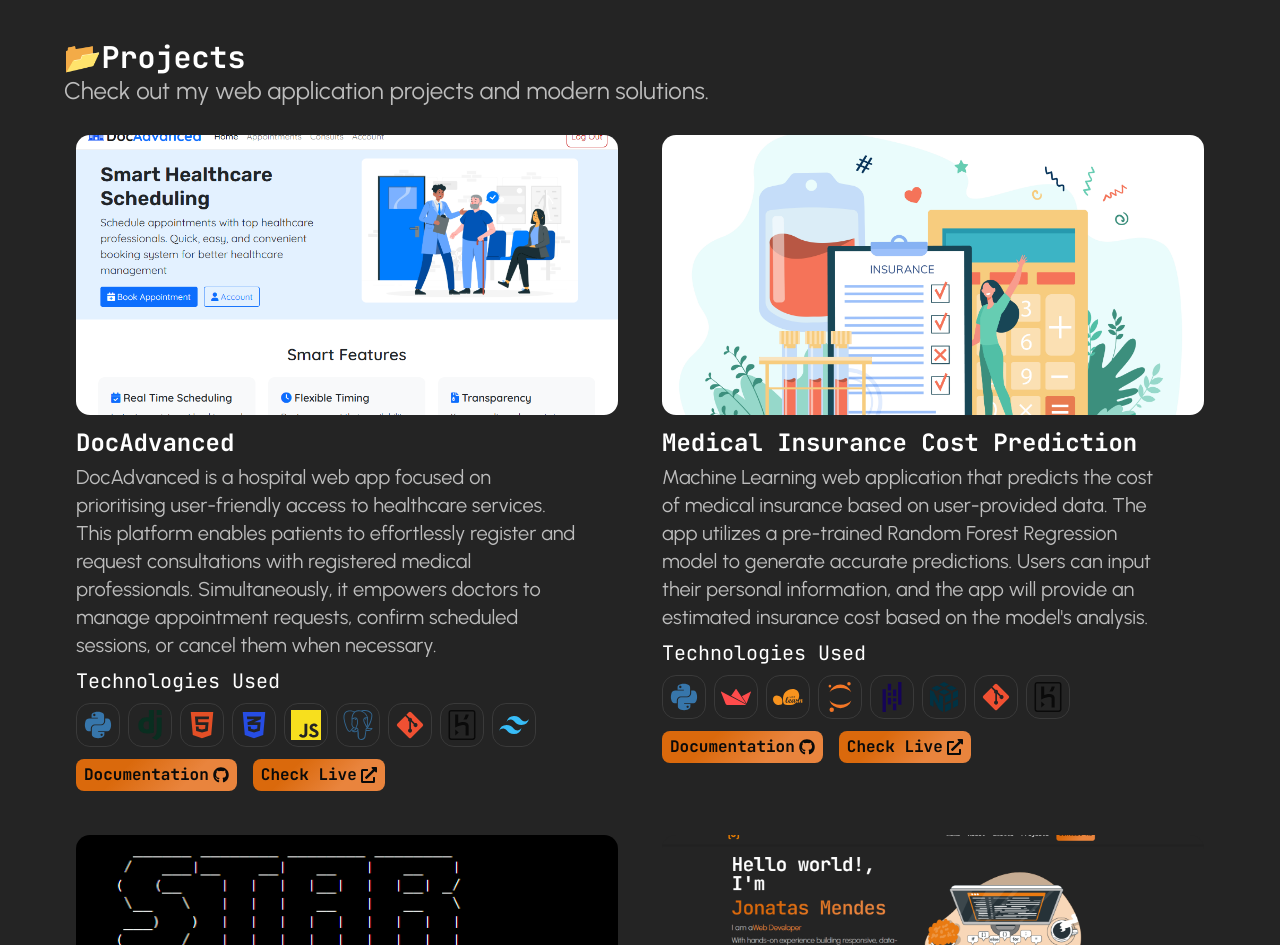
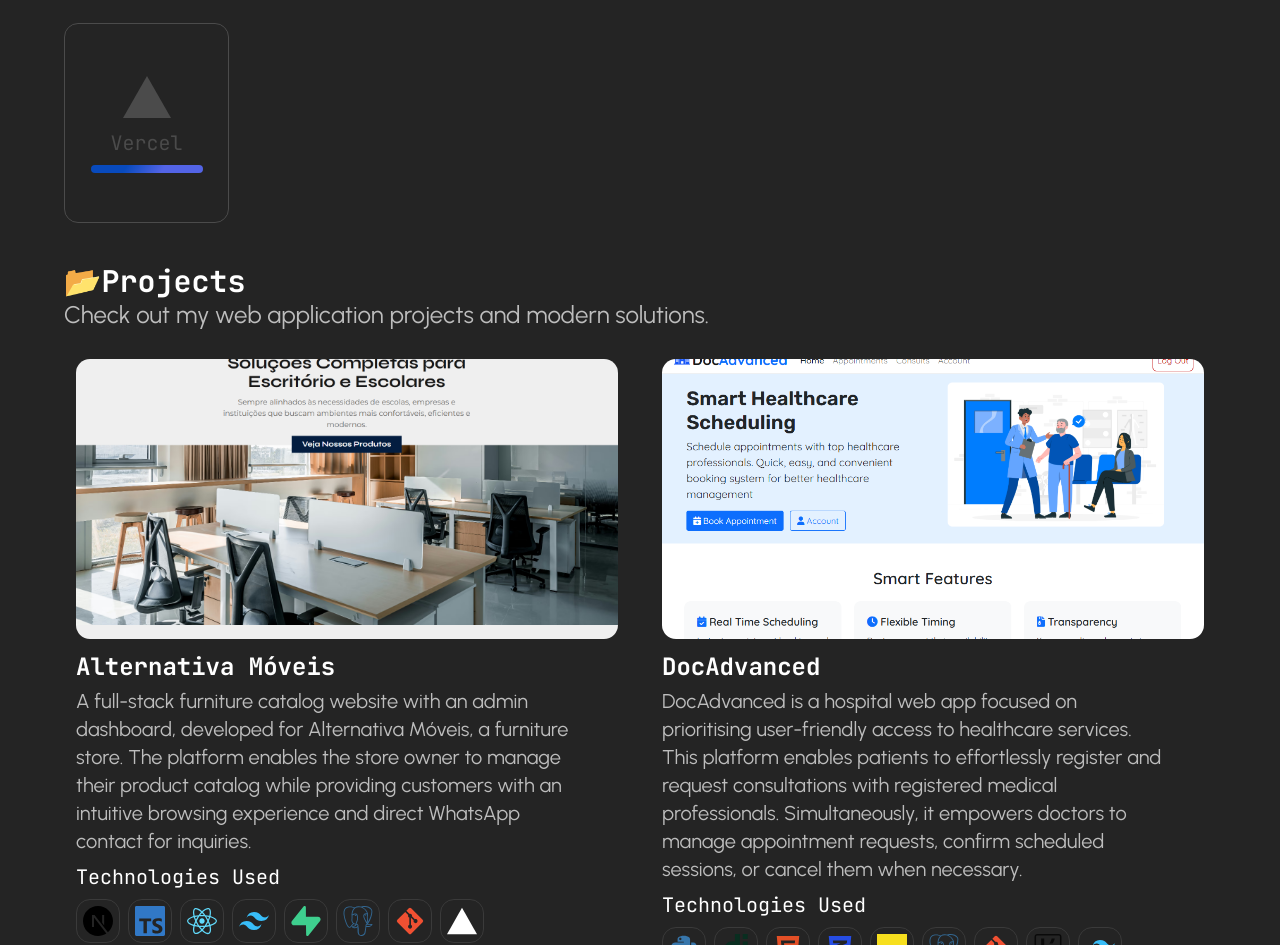
Before and after one commit to Jonatas-01/personal-portfolio, a React (Vite) app: page / in a window 1280 px wide. Shown: the part 1847-2792 px from the top of the page. Built offline with nearby package versions, Linux system fonts and the light colour scheme.

Commit message:
feat: Add new project and it skills

```diff
--- a/src/components/Projects/TechCard.tsx
+++ b/src/components/Projects/TechCard.tsx
@@ -1,5 +1,5 @@
 import { FaPython, FaReact, FaCss3Alt, FaHtml5, FaGitAlt, FaQuestion } from "react-icons/fa";
-import { SiTypescript, SiJavascript, SiPostgresql, SiPandas, SiGooglesheets, SiVite, SiDjango, SiTailwindcss, SiNumpy, SiHeroku, SiStreamlit, SiJupyter, SiScikitlearn } from "react-icons/si";
+import { SiTypescript, SiJavascript, SiPostgresql, SiPandas, SiGooglesheets, SiVite, SiDjango, SiTailwindcss, SiNumpy, SiHeroku, SiStreamlit, SiJupyter, SiScikitlearn, SiNextdotjs, SiSupabase, SiVercel } from "react-icons/si";
 
 export default function TechCard({ tech }: { tech: string }) {
     switch (tech) {
@@ -39,6 +39,12 @@
             return <div className="text-3xl border rounded-xl w-11 h-11 flex items-center justify-center tech-card"><SiGooglesheets className="googlesheets-color"/></div>;
         case 'Vite':
             return <div className="text-3xl border rounded-xl w-11 h-11 flex items-center justify-center tech-card"><SiVite className="vite-color"/></div>;
+        case 'Next.js':
+            return <div className="text-3xl border rounded-xl w-11 h-11 flex items-center justify-center tech-card"><SiNextdotjs className="nextjs-color"/></div>;
+        case 'Supabase':
+            return <div className="text-3xl border rounded-xl w-11 h-11 flex items-center justify-center tech-card"><SiSupabase className="supabase-color"/></div>;
+        case 'Vercel':
+            return <div className="text-3xl border rounded-xl w-11 h-11 flex items-center justify-center tech-card"><SiVercel className="vercel-color"/></div>;
         default:
             return <div className="text-3xl border rounded-xl w-11 h-11 flex items-center justify-center tech-card"><FaQuestion className="paragraph-color"/></div>;
     }
--- a/src/components/Projects/data/projectsData.ts
+++ b/src/components/Projects/data/projectsData.ts
@@ -2,6 +2,7 @@
 import InsurancePredictImg from "@/assets/images/projects-img/InsurancePredict.jpg";
 import StarSchoolImg from "@/assets/images/projects-img/StarSchool.png";
 import PortfolioImg from "@/assets/images/projects-img/Portfolio.png";
+import AlternativaMoveis from "@/assets/images/projects-img/AlternativaMoveis.png";
 
 export interface Projects {
     id: number;
@@ -17,6 +18,26 @@
 export const projectsData: Projects[] = [
     {
         id: 1,
+        image: AlternativaMoveis,
+        imageAlt: "Alternativa Moveis Project Screenshot",
+        title: "Alternativa Móveis",
+        description:
+            "A full-stack furniture catalog website with an admin dashboard, developed for Alternativa Móveis, a furniture store. The platform enables the store owner to manage their product catalog while providing customers with an intuitive browsing experience and direct WhatsApp contact for inquiries.",
+        technologies: [
+            "Next.js",
+            "TypeScript",
+            "React",
+            "Tailwind",
+            "Supabase",
+            "PostgreSQL",
+            "Git",
+            "Vercel",
+        ],
+        documentationLink: "https://github.com/Jonatas-01/alternativa-moveis",
+        liveLink: "https://www.alternativamoveis.com.br/",
+    },
+    {
+        id: 2,
         image: DocAdvancedImg,
         imageAlt: "DocAdvanced Project Screenshot",
         title: "DocAdvanced",
@@ -37,7 +58,7 @@
         liveLink: "https://doc-advanced-c1ddb943acbd.herokuapp.com/",
     },
     {
-        id: 2,
+        id: 3,
         image: InsurancePredictImg,
         imageAlt: "Insurance Cost Prediction Project Screenshot",
         title: "Medical Insurance Cost Prediction",
@@ -58,16 +79,6 @@
         liveLink: "https://insurance-predict-4eed0585c61b.herokuapp.com/",
     },
     {
-        id: 3,
-        image: StarSchoolImg,
-        imageAlt: "Star School Project Screenshot",
-        title: "Star School",
-        description:
-            "The Star School is a software application designed to help schools manage their students. It provides a terminal design with easy access and intuitive usability. All pages have clear instructions on how to navigate through the system.",
-        technologies: ["Python", "GoogleSheets API", "Git", "Heroku"],
-        documentationLink: "https://github.com/Jonatas-01/Star-School",
-    },
-    {
         id: 4,
         image: PortfolioImg,
         imageAlt: "Portfolio Project Screenshot",
@@ -84,6 +95,16 @@
             "Git",
         ],
         documentationLink: "https://github.com/Jonatas-01/personal-portfolio",
-        liveLink: "https://jonatas-dev.vercel.app/"
+        liveLink: "https://jonatas-dev.vercel.app/",
+    },
+    {
+        id: 5,
+        image: StarSchoolImg,
+        imageAlt: "Star School Project Screenshot",
+        title: "Star School",
+        description:
+            "The Star School is a software application designed to help schools manage their students. It provides a terminal design with easy access and intuitive usability. All pages have clear instructions on how to navigate through the system.",
+        technologies: ["Python", "GoogleSheets API", "Git", "Heroku"],
+        documentationLink: "https://github.com/Jonatas-01/Star-School",
     },
 ];
--- a/src/components/Skills/SkillsCards.tsx
+++ b/src/components/Skills/SkillsCards.tsx
@@ -1,5 +1,5 @@
 import { FaPython, FaReact, FaCss3Alt, FaHtml5, FaGitAlt } from "react-icons/fa";
-import { SiTypescript, SiJavascript, SiPostgresql, SiPandas, SiVite, SiDjango, SiTailwindcss, SiNumpy, SiHeroku, SiScikitlearn, SiStreamlit } from "react-icons/si";
+import { SiTypescript, SiJavascript, SiPostgresql, SiPandas, SiVite, SiDjango, SiTailwindcss, SiNumpy, SiHeroku, SiScikitlearn, SiStreamlit, SiSupabase, SiVercel } from "react-icons/si";
 import { RiNextjsFill } from "react-icons/ri";
 import SkillsTag from "./SkillsTag";
 import type { JSX } from "react/jsx-runtime";
@@ -27,6 +27,7 @@
                 <Card skill="CSS3" icon={<FaCss3Alt />} level="advanced" />
                 <Card skill="HTML5" icon={<FaHtml5 />} level="advanced" />
                 <Card skill="Django" icon={<SiDjango />} level="intermediate" />
+                <Card skill="Supabase" icon={<SiSupabase />} level="advanced" />
                 <Card skill="Tailwind" icon={<SiTailwindcss />} level="intermediate" />
                 <Card skill="NumPy" icon={<SiNumpy />} level="intermediate" />
                 <Card skill="Heroku" icon={<SiHeroku />} level="intermediate" />
@@ -36,6 +37,7 @@
                 <Card skill="Scikit-learn" icon={<SiScikitlearn />} level="intermediate" />
                 <Card skill="Streamlit" icon={<SiStreamlit />} level="advanced" />
                 <Card skill="Vite" icon={<SiVite />} level="advanced" />
+                <Card skill="Vercel" icon={<SiVercel />} level="advanced" />
             </div>
         </div>
     )
--- a/src/index.css
+++ b/src/index.css
@@ -287,6 +287,15 @@
 .vite-color {
     color: #646cff;
 }
+.nextjs-color {
+    color: #000000;
+}
+.supabase-color {
+    color: #3ecf8e;
+}
+.vercel-color {
+    color: #ffffff;
+}
 
 @theme inline {
     --radius-sm: calc(var(--radius) - 4px);
```
Also changed, not shown: src/assets/images/projects-img/AlternativaMoveis.png (added).
